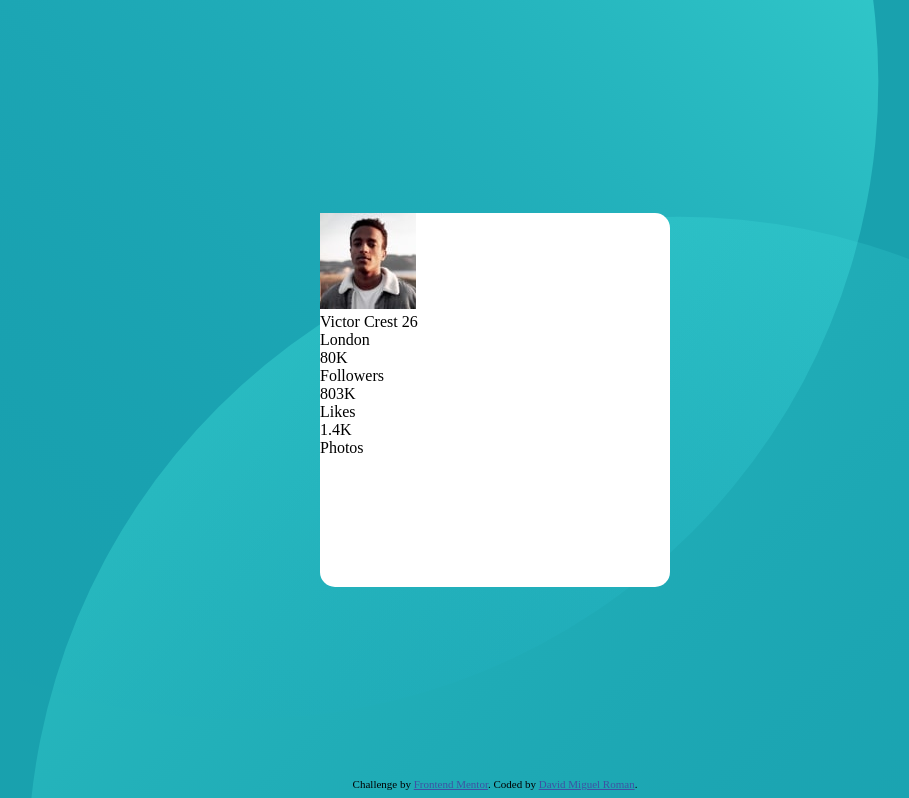
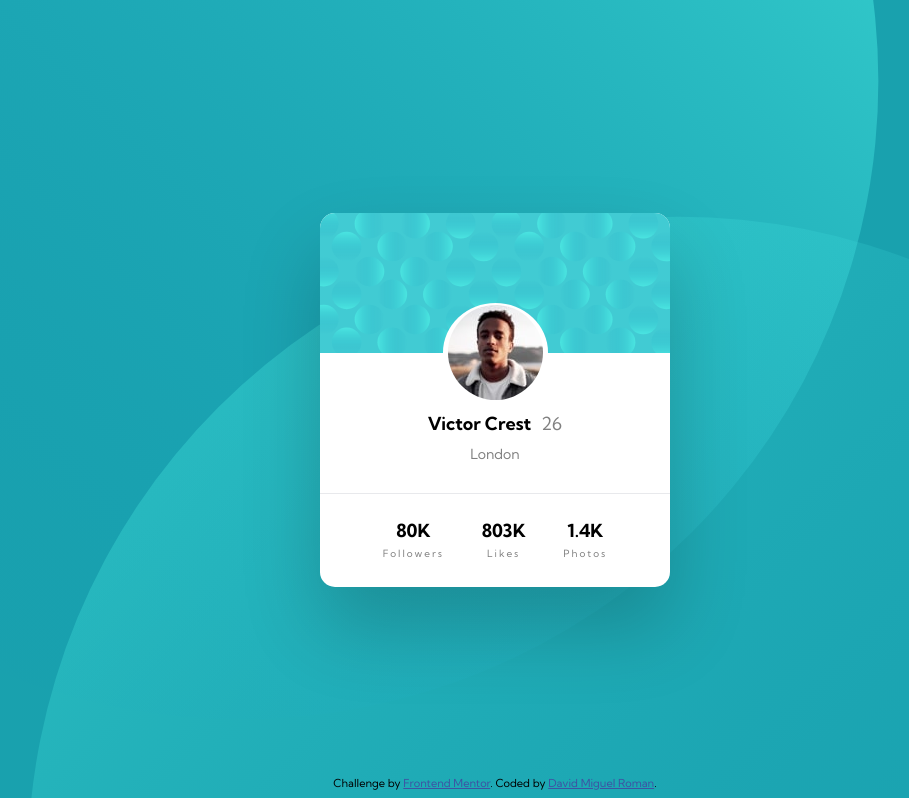
Before and after one commit to dmroman395/Profile-Card-Component, a plain HTML site: page index.html in a window 1280 px wide. Shown: the top 798 px of the page, without its empty margins (145-1054 px from the left). Drawn offline with Linux system fonts and the light colour scheme.

Commit message:
Completed Desktop View

```diff
--- a/css/style.css
+++ b/css/style.css
@@ -11,6 +11,7 @@ body {
     display: flex;
     align-items: center;
     justify-content: center;
+    font-family: 'Kumbh Sans', sans-serif;
 }
 
 #bg_pattern_top {
@@ -43,7 +44,117 @@ body {
     width: 350px;
     background-color: white;
     z-index: 2;
+    box-shadow: 0px 40px 80px rgba(0, 0, 0, .2);
 }
+
+.card_top {
+    width: 100%;
+    height: 140px;
+    background-image: url("../images/bg-pattern-card.svg");
+    border-top-right-radius: 15px;
+    border-top-left-radius: 15px;
+}
+
+.card_mid {
+    display: flex;
+    flex-direction: column;
+    align-items: center;
+    height: 140px;
+    max-height: 140px;
+}
+
+.img_border {
+    background-color: white;
+    border-radius: 100%;
+    height: 105px;
+    width: 105px;
+    display: flex;
+    justify-content: center;
+    align-items: center;
+    position: relative;
+    bottom: 50px;
+}
+
+.img_container {
+    border-radius: 100%;
+    height: 95px;
+    width: 95px;
+    overflow: hidden;
+    display: flex;
+    justify-content: center;
+    align-items: center;
+}
+
+.card_mid p {
+    position: relative;
+    bottom: 40px;
+}
+
+.bold {
+    font-weight: bolder;
+    font-size: 18px;
+}
+
+.grey {
+    color: grey;
+    font-weight: normal;
+}
+
+.upshift {
+    position: relative;
+    top: -30px;
+}
+
+.downshift {
+    position: relative;
+    top: 5px;
+}
+
+.spaced {
+    margin-left: 10px;
+}
+
+.small {
+    font-size: 14px;
+}
+
+.smaller {
+    font-size: 10px;
+    letter-spacing: .2em;
+}
+
+.card_bottom {
+    border-top: 1px #E8E9EC solid;
+    display: flex;
+    flex-direction: row;
+    padding: 0 25px 0 25px;
+    align-items: center;
+    justify-content: space-evenly;
+    height: 86px;
+    max-height: 86px;
+}
+
+.card_bottom div {
+    display: flex;
+    flex-direction: column;
+    align-items: center;
+}
+
+
+
+
+
+
+
+
+
+
+
+
+
+
+
+
 
 .attribution {
     font-size: 11px;
--- a/index.html
+++ b/index.html
@@ -6,7 +6,8 @@
 
   <link rel="icon" type="image/png" sizes="32x32" href="./images/favicon-32x32.png">
   <link rel="stylesheet" href="./css/style.css" type="text/css">
-
+  <link rel="preconnect" href="https://fonts.gstatic.com">
+  <link href="https://fonts.googleapis.com/css2?family=Kumbh+Sans:wght@400;700&display=swap" rel="stylesheet">
   <title>Frontend Mentor | Profile card component</title>
 
   <!-- Feel free to remove these styles or customise in your own stylesheet 👍 -->
@@ -22,15 +23,13 @@
             <img src="./images/image-victor.jpg" alt="User Profile Image">
           </div>
         </div>
-        <p class="bold">Victor Crest  <span class="grey">26</span></p>
-        <p class="grey small">London</p>
+        <p class="bold">Victor Crest<span class="grey spaced">26</span></p>
+        <p class="grey small upshift">London</p>
       </div>
       <div class="card_bottom">
-        <div class="card_bottom_padding">
-          <div><p class="bold">80K</p><p class="grey smaller">Followers</p></div>
-          <div><p class="bold">803K</p><p class="grey smaller">Likes</p></div>
-          <div><p class="bold">1.4K</p><p class="grey smaller">Photos</p></div>
-        </div>
+        <div><p class="bold">80K</p><p class="grey smaller downshift">Followers</p></div>
+        <div><p class="bold">803K</p><p class="grey smaller downshift">Likes</p></div>
+        <div><p class="bold">1.4K</p><p class="grey smaller downshift">Photos</p></div>
       </div>
     </div>
 </body>
```
